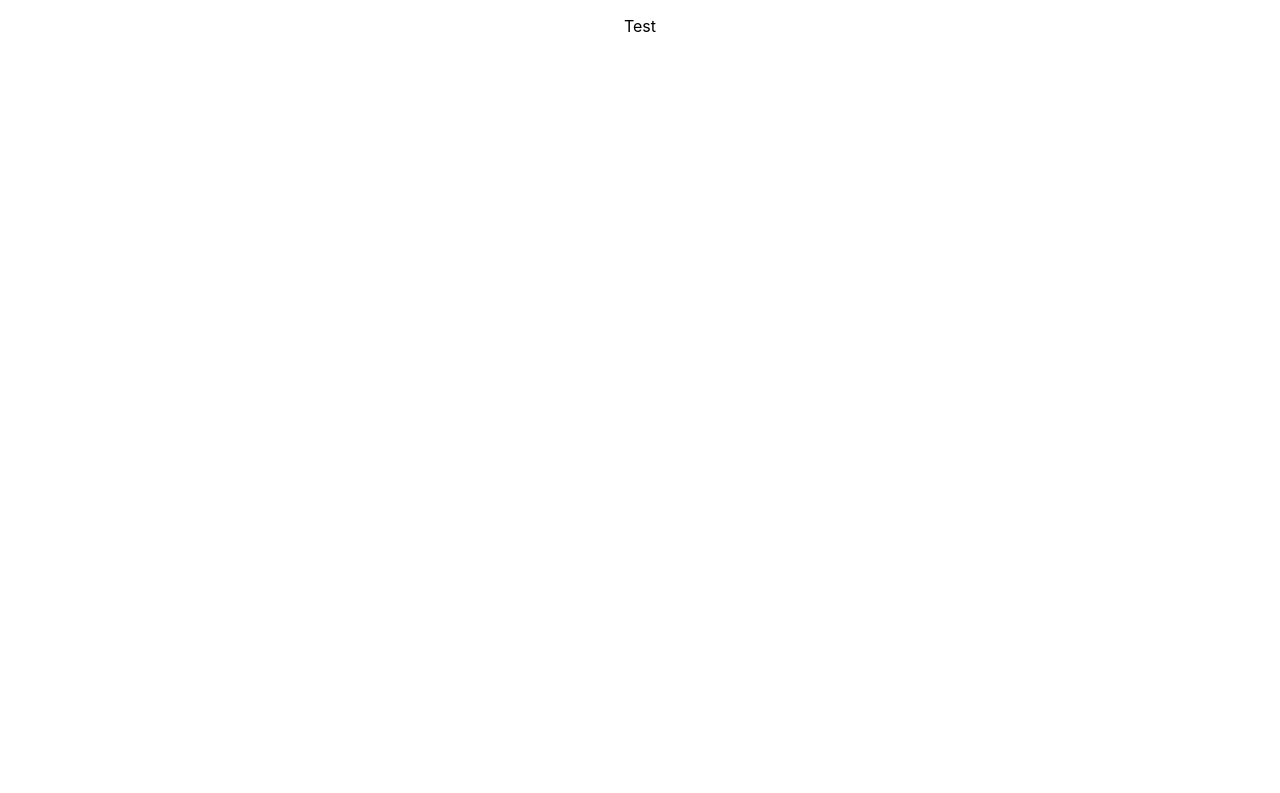
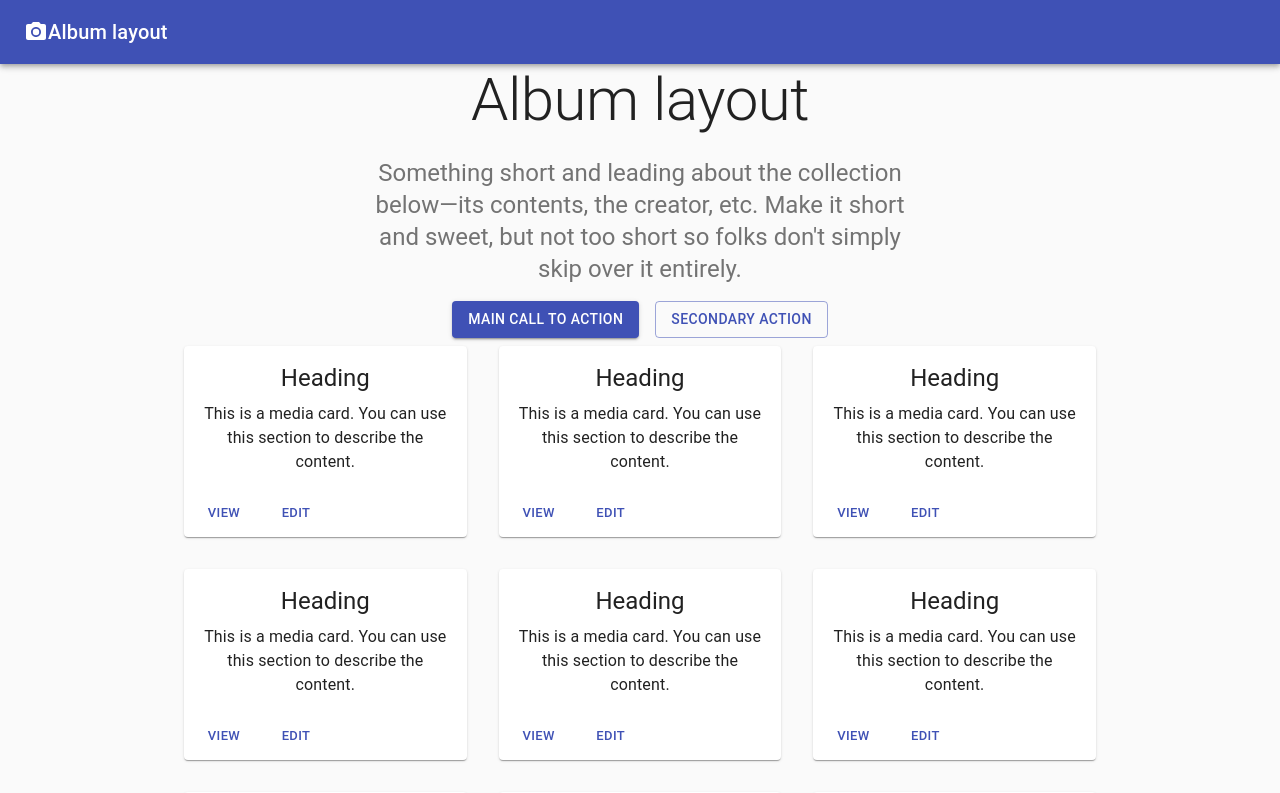
Before and after one commit to imhuy/blog, a React (Create React App) app in the folder client/: page / in a window 1280 px wide. Shown: the top 793 px of the page. Built offline with nearby package versions, Linux system fonts and the light colour scheme; grey boxes are pictures that could not be loaded.

Commit message:
add homepage

```diff
--- a/client/package.json
+++ b/client/package.json
@@ -4,6 +4,7 @@
   "private": true,
   "dependencies": {
     "@material-ui/core": "^4.7.1",
+    "@material-ui/icons": "^4.9.1",
     "axios": "^0.19.0",
     "react": "^16.12.0",
     "react-dom": "^16.12.0",
--- a/client/src/components/HomePage/index.js
+++ b/client/src/components/HomePage/index.js
@@ -1,11 +1,119 @@
+import AppBar from '@material-ui/core/AppBar';
+import Button from '@material-ui/core/Button';
+import Card from '@material-ui/core/Card';
+import CardActions from '@material-ui/core/CardActions';
+import CardContent from '@material-ui/core/CardContent';
+import CardMedia from '@material-ui/core/CardMedia';
+import Container from '@material-ui/core/Container';
+import CssBaseline from '@material-ui/core/CssBaseline';
+import Grid from '@material-ui/core/Grid';
+import Link from '@material-ui/core/Link';
+import Toolbar from '@material-ui/core/Toolbar';
+import Typography from '@material-ui/core/Typography';
+import CameraIcon from '@material-ui/icons/PhotoCamera';
 import React, { Component } from 'react';
+import useStyles from './styles';
+const cards = [1, 2, 3, 4, 5, 6, 7, 8, 9];
+class HomePage extends Component {
 
-class HomePage extends Component {
+    Copyright() {
+        return (
+            <Typography variant="body2" color="textSecondary" align="center">
+                {'Copyright © '}
+                <Link color="inherit" href="https://material-ui.com/">
+                    Your Website
+            </Link>{' '}
+                {new Date().getFullYear()}
+                {'.'}
+            </Typography>
+        );
+    }
+
     render() {
         return (
-            <div>
-                <p>Test </p>
-            </div>
+            <React.Fragment>
+                <CssBaseline />
+                <AppBar position="relative">
+                    <Toolbar>
+                        <CameraIcon className={useStyles.icon} />
+                        <Typography variant="h6" color="inherit" noWrap>
+                            Album layout
+                </Typography>
+                    </Toolbar>
+                </AppBar>
+                <main>
+                    {/* Hero unit */}
+                    <div className={useStyles.heroContent}>
+                        <Container maxWidth="sm">
+                            <Typography component="h1" variant="h2" align="center" color="textPrimary" gutterBottom>
+                                Album layout
+                  </Typography>
+                            <Typography variant="h5" align="center" color="textSecondary" paragraph>
+                                Something short and leading about the collection below—its contents, the creator, etc.
+                                Make it short and sweet, but not too short so folks don&apos;t simply skip over it
+                                entirely.
+                  </Typography>
+                            <div className={useStyles.heroButtons}>
+                                <Grid container spacing={2} justify="center">
+                                    <Grid item>
+                                        <Button variant="contained" color="primary">
+                                            Main call to action
+                        </Button>
+                                    </Grid>
+                                    <Grid item>
+                                        <Button variant="outlined" color="primary">
+                                            Secondary action
+                        </Button>
+                                    </Grid>
+                                </Grid>
+                            </div>
+                        </Container>
+                    </div>
+                    <Container className={useStyles.cardGrid} maxWidth="md">
+                        {/* End hero unit */}
+                        <Grid container spacing={4}>
+                            {cards.map(card => (
+                                <Grid item key={card} xs={12} sm={6} md={4}>
+                                    <Card className={useStyles.card}>
+                                        <CardMedia
+                                            className={useStyles.cardMedia}
+                                            image="https://source.unsplash.com/random"
+                                            title="Image title"
+                                        />
+                                        <CardContent className={useStyles.cardContent}>
+                                            <Typography gutterBottom variant="h5" component="h2">
+                                                Heading
+                          </Typography>
+                                            <Typography>
+                                                This is a media card. You can use this section to describe the content.
+                          </Typography>
+                                        </CardContent>
+                                        <CardActions>
+                                            <Button size="small" color="primary">
+                                                View
+                          </Button>
+                                            <Button size="small" color="primary">
+                                                Edit
+                          </Button>
+                                        </CardActions>
+                                    </Card>
+                                </Grid>
+                            ))}
+                        </Grid>
+                    </Container>
+                </main>
+                {/* Footer */}
+                <footer className={useStyles.footer}>
+                    <Typography variant="h6" align="center" gutterBottom>
+                        Footer
+              </Typography>
+                    <Typography variant="subtitle1" align="center" color="textSecondary" component="p">
+                        Something here to give the footer a purpose!
+              </Typography>
+
+                </footer>
+                {/* End footer */}
+            </React.Fragment>
         );
     }
 }
--- /dev/null
+++ b/client/src/components/HomePage/styles.js
@@ -0,0 +1,32 @@
+
+export default {
+    icon: {
+        marginRight: 2
+    },
+    heroContent: {
+        backgroundColor: '#fff',
+        padding: 10
+    },
+    heroButtons: {
+        marginTop: 4
+    },
+    cardGrid: {
+        paddingTop: 8,
+        paddingBottom: 8
+    },
+    card: {
+        height: '100%',
+        display: 'flex',
+        flexDirection: 'column',
+    },
+    cardMedia: {
+        paddingTop: '56.25%', // 16:9
+    },
+    cardContent: {
+        flexGrow: 1,
+    },
+    footer: {
+        backgroundColor: '#fff',
+        padding: 6
+    },
+};
--- a/package.json
+++ b/package.json
@@ -21,6 +21,7 @@
   },
   "homepage": "https://github.com/huylvdev/webapp#readme",
   "dependencies": {
+    "concurrently": "^5.1.0",
     "dateformat": "^3.0.3",
     "mobx": "^5.15.4",
     "mobx-react": "^6.1.4",
```
Also changed, not shown: 2 other files (tests, documents, lock files or other folders).
